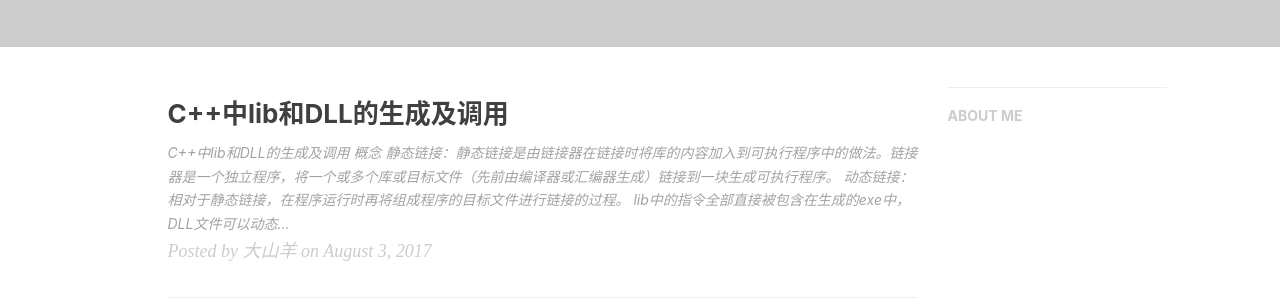
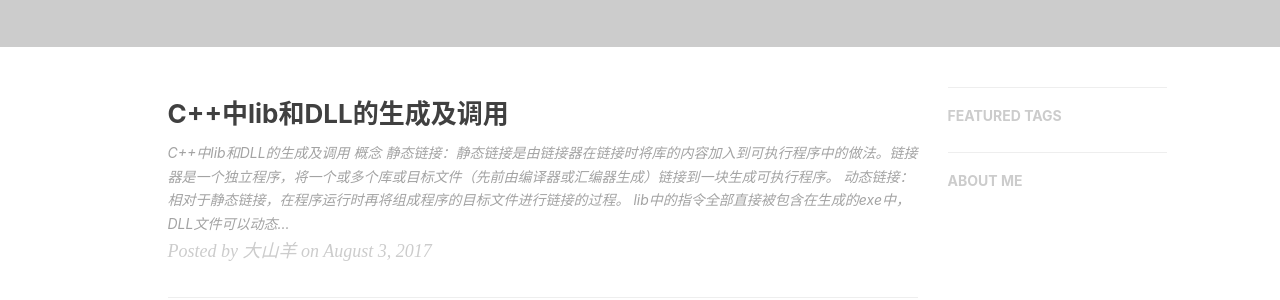
Before and after one commit to iyounggo/iyounggo.github.com, a Jekyll site: the page built from index.html, in a window 1280 px wide. Shown: the part 351-651 px from the top of the page. Built offline with Jekyll 4.4.1, drawn with Linux system fonts in a browser that asks for light colours; nearby versions of some CDN libraries; the list of posts is cut into pages by our own code; comment, search, counter and statistics services are not loaded.

Commit message:
turn on 'featured tags' and it will show

```diff
--- a/_config.yml
+++ b/_config.yml
@@ -9,3 +9,8 @@
 paginate: 5
 exclude: ["less","node_modules","Gruntfile.js","package.json","README.md","README.zh.md"]
 anchorjs: true                          # if you want to customize anchor. check out line:181 of `post.html`
+
+
+# Featured Tags
+featured-tags: true                     # whether or not using Feature-Tags
+featured-condition-size: 1              # A tag will be featured if the size of it is more than this condition value
```
